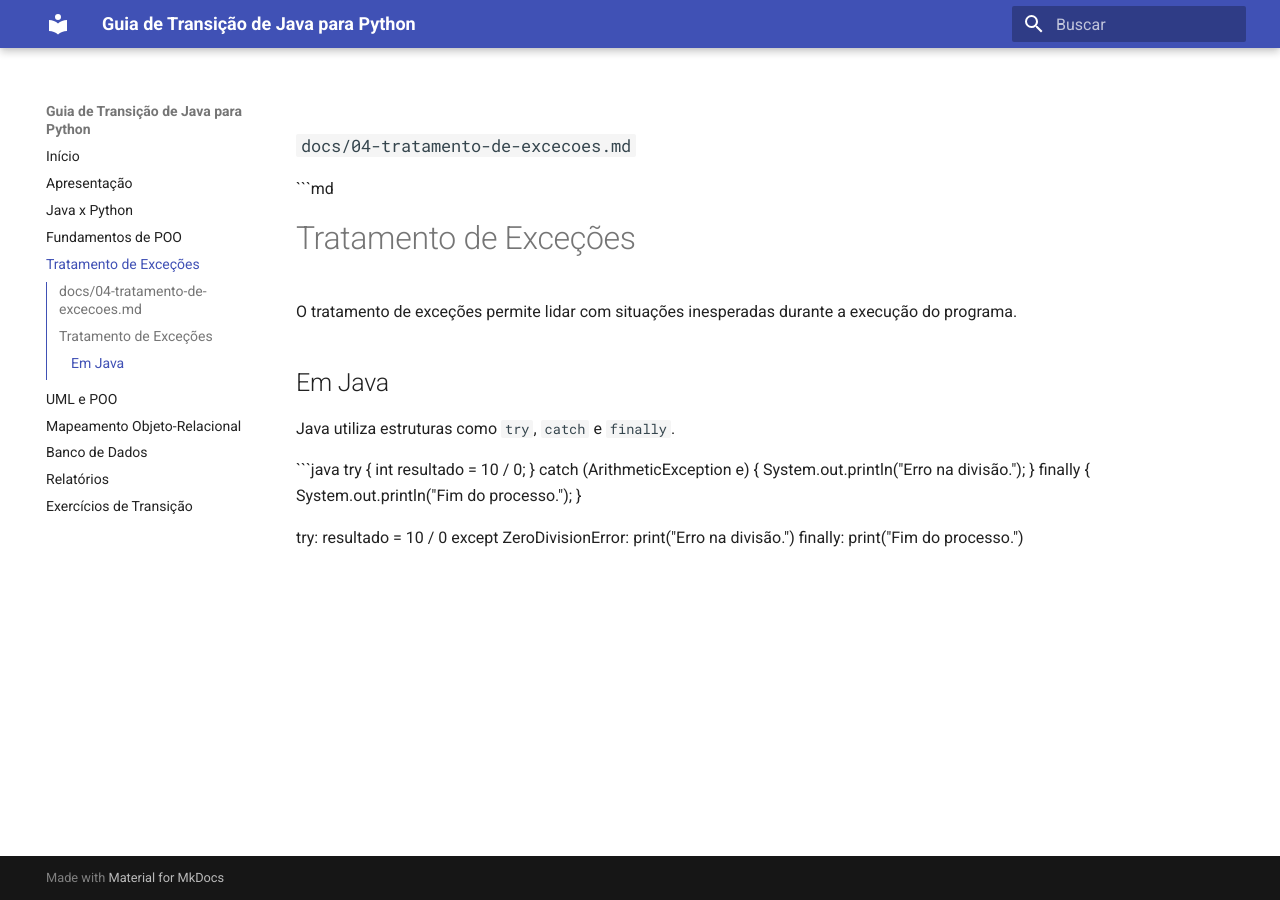
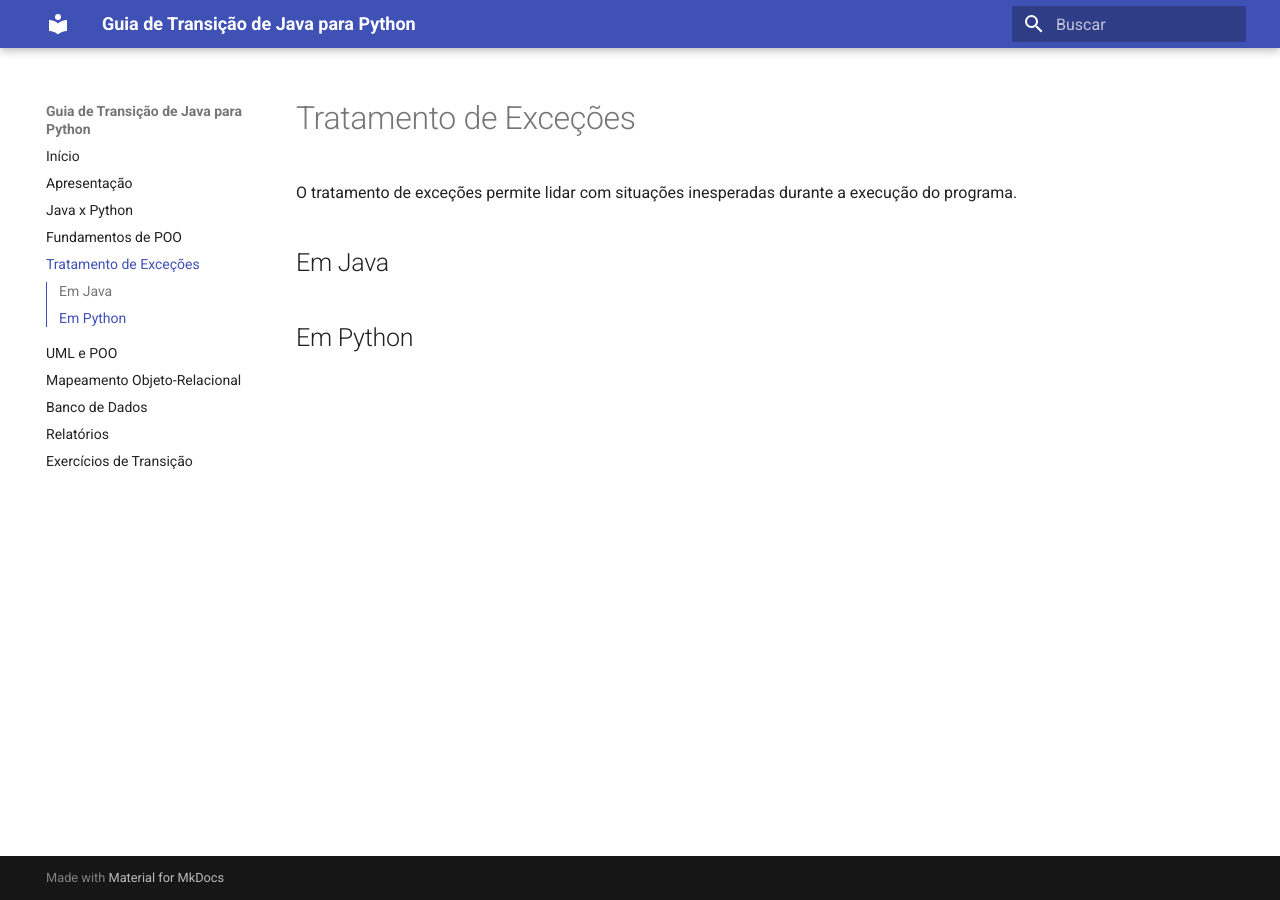
Before and after one commit to danielaflor/guia-poo, an MkDocs documentation site: the page built from docs/04-tratamento-de-excecoes.md, in a window 1280 px wide. Built offline with MkDocs 1.6.1 and Material for MkDocs 9.7.7, drawn with Linux system fonts in a browser that asks for light colours.

````diff
--- a/docs/04-tratamento-de-excecoes.md
+++ b/docs/04-tratamento-de-excecoes.md
@@ -1,26 +1,7 @@
-
-### `docs/04-tratamento-de-excecoes.md`
-```md
 # Tratamento de Exceções
 
 O tratamento de exceções permite lidar com situações inesperadas durante a execução do programa.
 
 ## Em Java
 
-Java utiliza estruturas como `try`, `catch` e `finally`.
-
-```java
-try {
-    int resultado = 10 / 0;
-} catch (ArithmeticException e) {
-    System.out.println("Erro na divisão.");
-} finally {
-    System.out.println("Fim do processo.");
-}
-
-try:
-    resultado = 10 / 0
-except ZeroDivisionError:
-    print("Erro na divisão.")
-finally:
-    print("Fim do processo.")
+## Em Python
````
